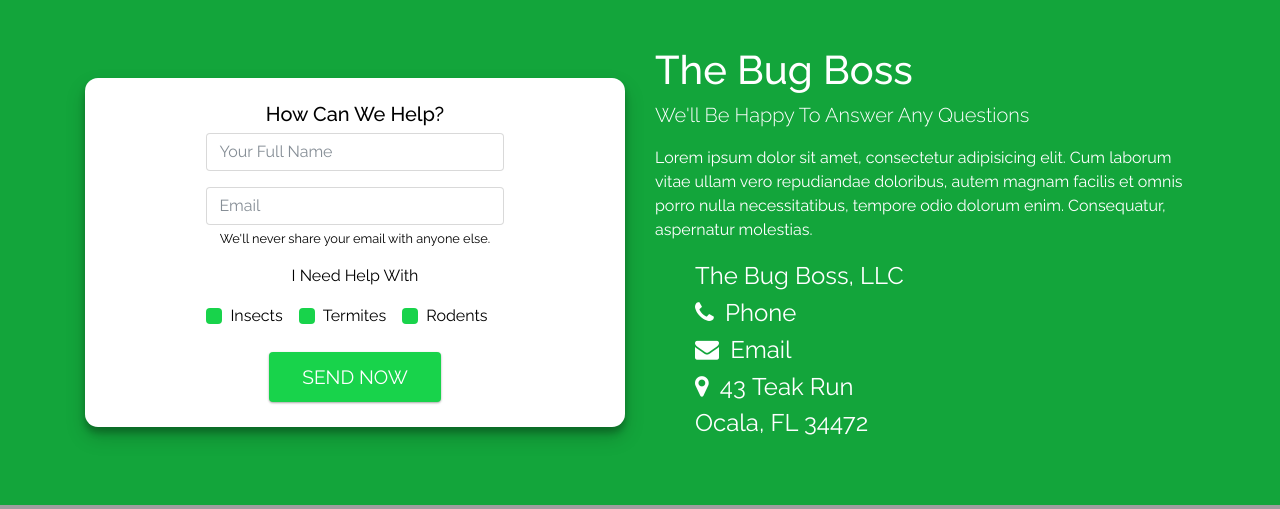
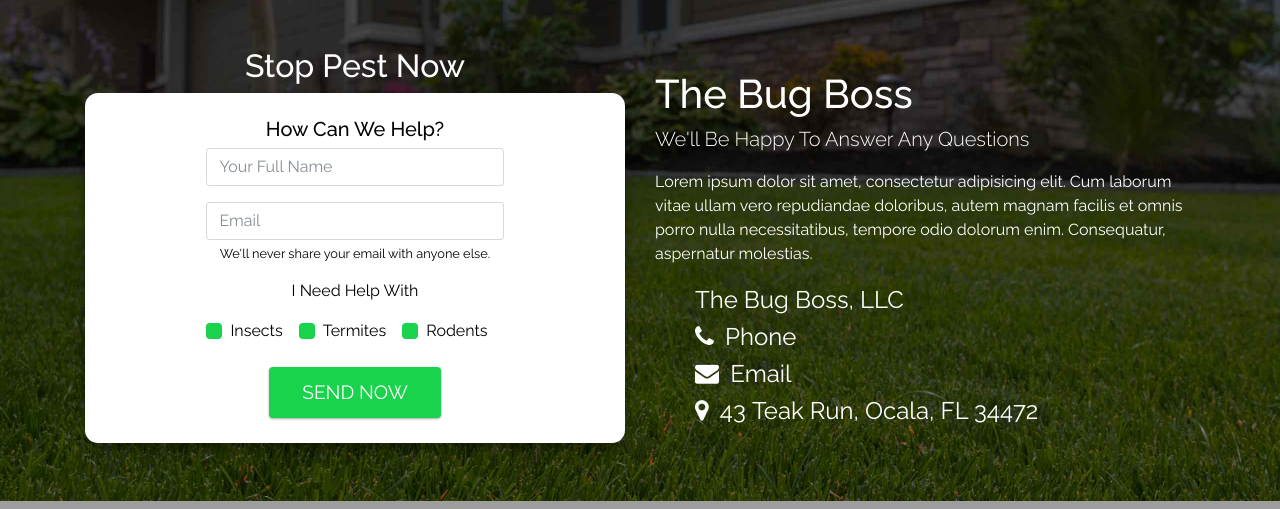
Before and after one commit to drewpyd85/Bugboss, a WordPress theme: the page made by wp-content/themes/understrap/page-templates/contact.php in a window 1280 px wide. Shown: the part 56-565 px from the top of the page. Run offline with PHP 8.4 and a stand-in for WordPress, Linux system fonts and the light colour scheme; the site name, menu and one post (Sample post) are stand-ins, and other content is empty; some libraries are stand-ins or nearby versions; grey boxes are pictures that could not be loaded.

Commit message:
final touch ups

```diff
--- a/wp-content/themes/understrap/page-templates/contact.php
+++ b/wp-content/themes/understrap/page-templates/contact.php
@@ -19,10 +19,11 @@
     <div class="container py-5">
         <div class="row d-flex align-items-center">
             <div class="col-md-6">
+                <h2 class="text-center">Stop Pest Now</h2>
                 <?php include 'inc/partials/contact-form.php'; ?>
             </div>
 
-            <div class="col-md-6">
+            <div class="col-md-6 mt-3">
 
                <h1>The Bug Boss</h1>
                <p class="lead">We'll Be Happy To Answer Any Questions</p>
@@ -33,7 +34,7 @@
                     <li>The Bug Boss, LLC</li>
                     <li><a href="tel:3522222222"> Phone</a></li>
                     <li><a href="mailto:email.com"> Email</a></li>
-                    <li> 43 Teak Run<br> Ocala, FL 34472</li>
+                    <li> 43 Teak Run, Ocala, FL 34472</li>
                 </ul>
 
             </div>
@@ -46,7 +47,7 @@
 
     <div class="row">
 
-            <iframe src="https://www.google.com/maps/embed?pb=!1m18!1m12!1m3!1d3483.9088462328527!2d-82.04951038396489!3d29.16735828220998!2m3!1f0!2f0!3f0!3m2!1i1024!2i768!4f13.1!3m3!1m2!1s0x88e7d2a5cb06564b%3A0x1f6a0b655ad537d4!2s43+Teak+Run%2C+Ocala%2C+FL+34472!5e0!3m2!1sen!2sus!4v1510340891899" width="2560" height="600" frameborder="0" style="border:0" allowfullscreen></iframe>
+            <iframe src="https://www.google.com/maps/embed?pb=!1m18!1m12!1m3!1d16572.453286226977!2d-82.05924674251207!3d29.166760302840135!2m3!1f0!2f0!3f0!3m2!1i1024!2i768!4f13.1!3m3!1m2!1s0x88e7d2a5cb06564b%3A0x1f6a0b655ad537d4!2s43+Teak+Run%2C+Ocala%2C+FL+34472!5e0!3m2!1sen!2sus!4v1510923912890" width="2560" height="600" frameborder="0" style="border:0" allowfullscreen></iframe>
 
     </div>
 
--- a/wp-content/themes/understrap/sass/theme/page-scss/contact.scss
+++ b/wp-content/themes/understrap/sass/theme/page-scss/contact.scss
@@ -1,5 +1,9 @@
 .contact-content {
     background-color:darken($custom-green, 10%);
+    background-image: url(../img/lawn.jpg);
+    background-size: cover;
+    background-repeat: no-repeat;
+    background-position: bottom;
     color: #fff;
 
     ul {
--- a/wp-content/themes/understrap/sass/theme/page-scss/home-testimonials.scss
+++ b/wp-content/themes/understrap/sass/theme/page-scss/home-testimonials.scss
@@ -28,7 +28,7 @@
             margin: 1rem auto;
             padding: 3rem 5px;
             box-sizing: border-box;
-            max-width: 960px;
+            max-width: 700px;
             text-align: center;
             font-weight: 600;
             background-color: rgba(0, 0, 0, 0.5);
```
Also changed, not shown: wp-content/themes/understrap/css/theme.css, wp-content/themes/understrap/css/theme.min.css, wp-content/themes/understrap/img/lawn.jpg (added), 1 other file.
